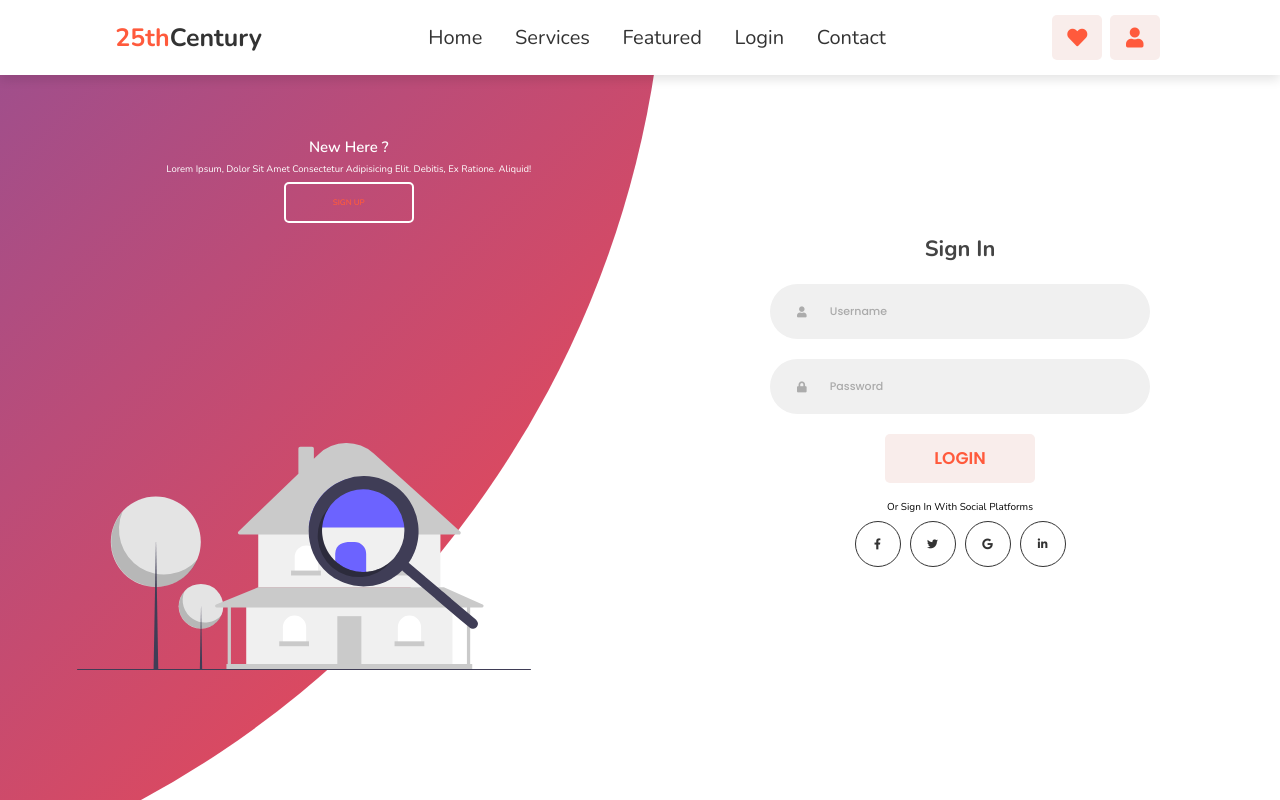
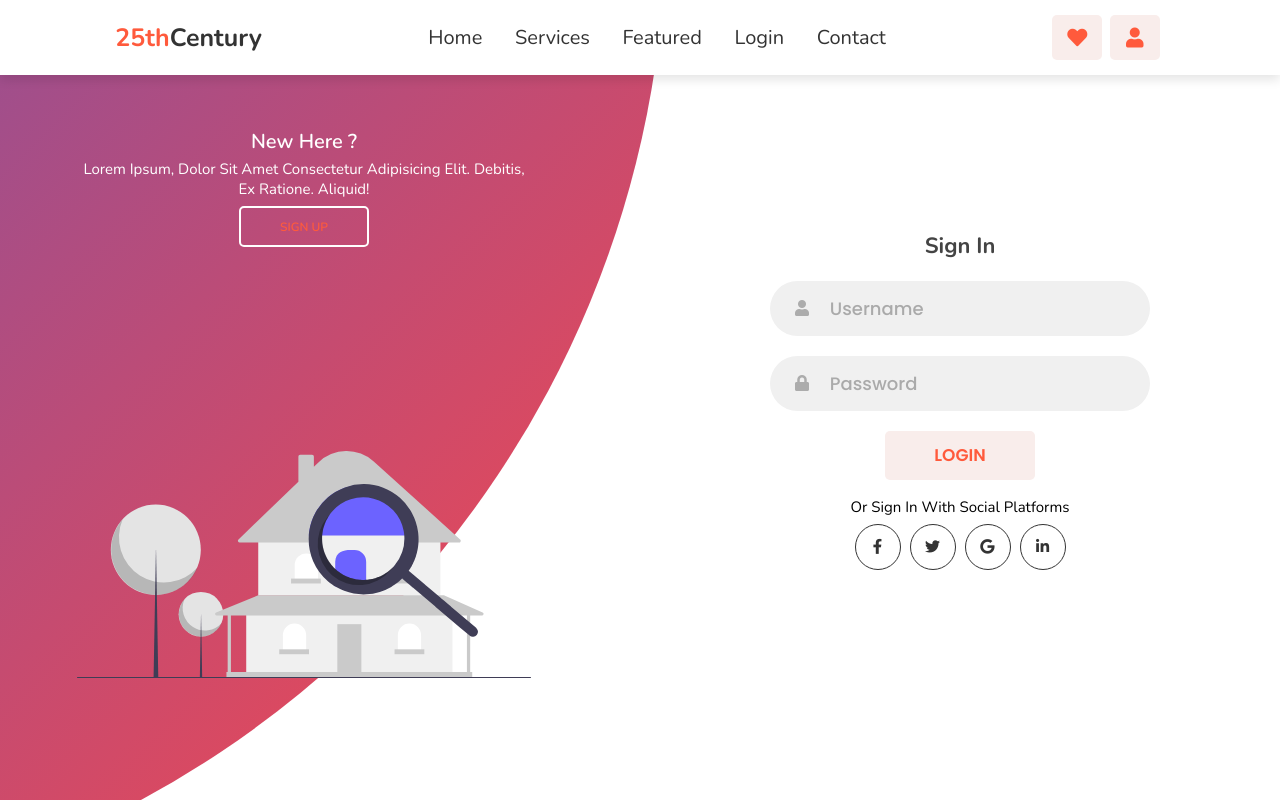
Before and after one commit to bhimraj12/Real-Estate-Website, a PHP site: page /login.html in a window 1280 px wide. Run offline with PHP 8.4, Linux system fonts and the light colour scheme; some libraries are stand-ins or nearby versions.

Commit message:
Changes By Bhimraj

```diff
--- a/Real Estate/css/login.css
+++ b/Real Estate/css/login.css
@@ -83,7 +83,7 @@ form.sign-in-form {
     line-height: 55px;
     color: #acacac;
     transition: 0.5s;
-    font-size: 1.1rem;
+    font-size: 1.6rem;
 }
 
 .input-field input {
@@ -92,7 +92,7 @@ form.sign-in-form {
     border: none;
     line-height: 1;
     font-weight: 600;
-    font-size: 1.1rem;
+    font-size: 1.8rem;
     color: #333;
 }
 
@@ -103,7 +103,7 @@ form.sign-in-form {
 
 .social-text {
     padding: 0.7rem 0;
-    font-size: 1rem;
+    font-size: 1.5rem;
 }
 
 .social-media {
@@ -122,7 +122,7 @@ form.sign-in-form {
     border-radius: 50%;
     border: 1px solid #333;
     text-decoration: none;
-    font-size: 1.1rem;
+    font-size: 1.5rem;
     transition: 0.3s;
 }
 
@@ -208,11 +208,11 @@ form.sign-in-form {
 .panel h3 {
     font-weight: 600;
     line-height: 1;
-    font-size: 1.5rem;
+    font-size: 2rem;
 }
 
 .panel p {
-    font-size: 0.95rem;
+    font-size: 1.5rem;
     padding: 0.7rem 0;
 }
 
@@ -223,7 +223,7 @@ form.sign-in-form {
     width: 130px;
     height: 41px;
     font-weight: 600;
-    font-size: 0.8rem;
+    font-size: 1.2rem;
 }
 
 .right-panel .image,
@@ -323,7 +323,7 @@ form.sign-in-form {
     .btn.transparent {
         width: 110px;
         height: 35px;
-        font-size: 0.7rem;
+        font-size: 1.2rem;
     }
     .container:before {
         width: 1500px;
--- a/Real Estate/login.html
+++ b/Real Estate/login.html
@@ -23,8 +23,8 @@
 
         <nav class="navbar">
             <a href="index.html">home</a>
-            <a href="#services">services</a>
-            <a href="#featured">featured</a>
+            <a href="index.html#services">services</a>
+            <a href="index.html#featured">featured</a>
             <a href="login.html">Login</a>
             <a href="support.html">contact</a>
         </nav>
```
Also changed, not shown: Real Estate/support.html (+10 -9 lines).
